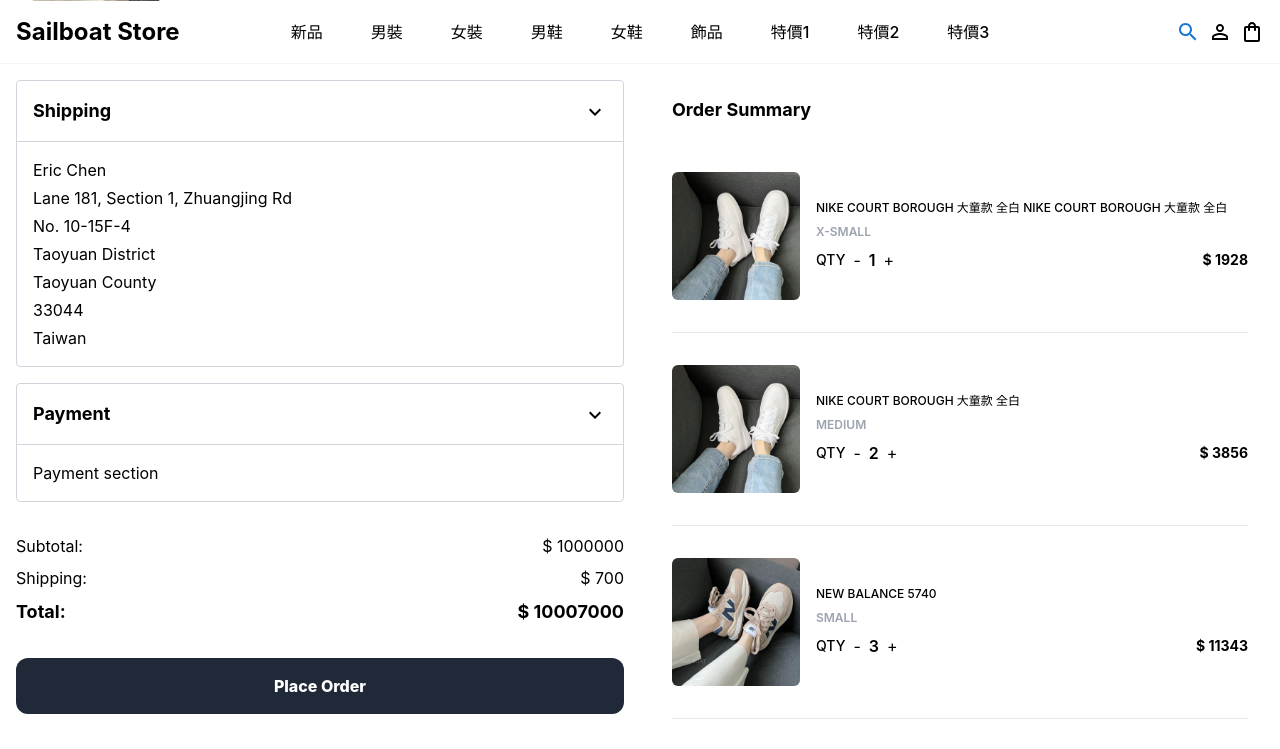
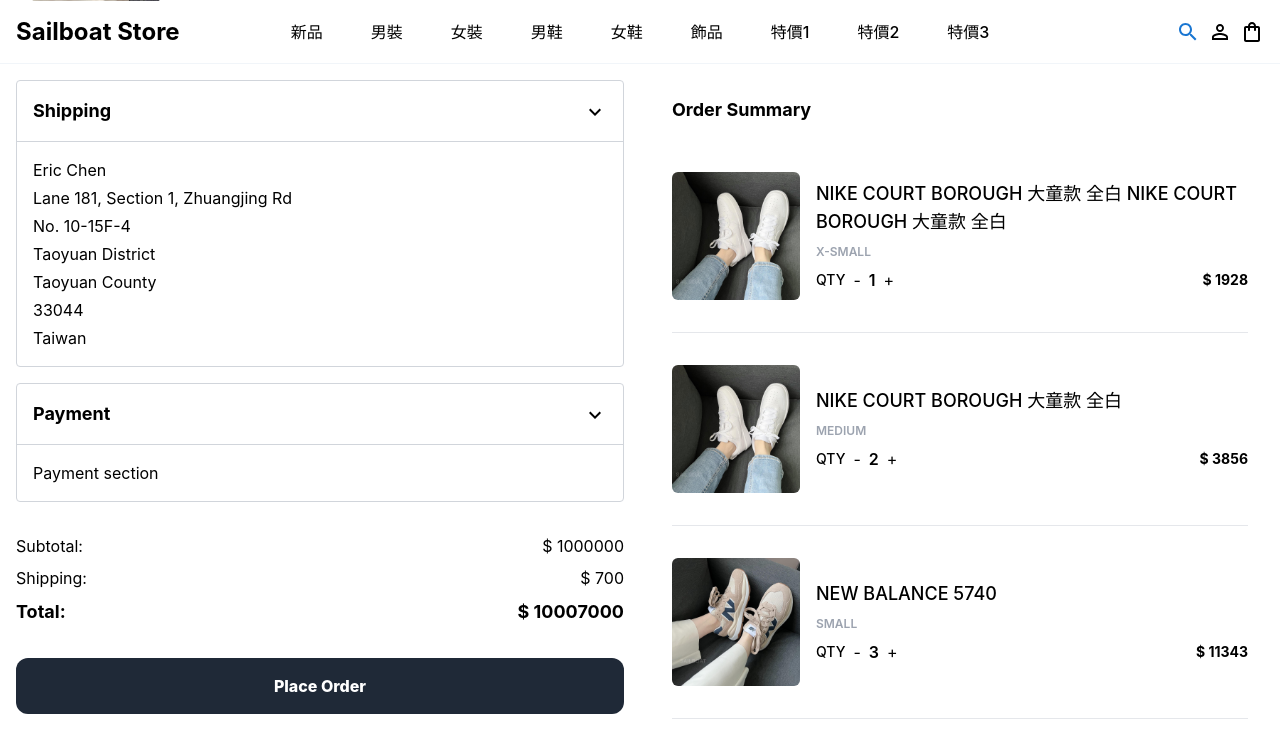
Before and after one commit to ericyangchen/shopping-platform, a React (Create React App) app in the folder frontend/: page /checkout in a window 1280 px wide. Shown: the top 749 px of the page. Built offline with nearby package versions, Linux system fonts and the light colour scheme.

Commit message:
Modify CartItem

```diff
--- a/frontend/src/components/navigation/shoppingCart/ShoppingCart.jsx
+++ b/frontend/src/components/navigation/shoppingCart/ShoppingCart.jsx
@@ -59,7 +59,7 @@
   // Context API
 
   return (
-    <div className={"fixed z-50 top-0 w-22/25 h-full bg-white transition-all duration-500 delay-50 md:w-1/3 xl:w-1/4 "
+    <div className={"fixed z-50 top-0 w-22/25 h-full bg-white transition-all duration-500 delay-50 md:w-1/2 lg:w-2/5 xl:w-1/3 "
       + (cartClick === true ? " right-0" : " -right-full")
     }>
       <div className="flex flex-col justify-center">
@@ -112,7 +112,7 @@
         </div>
 
         {/* Total Price info & Checkout button */}
-        <div className="w-22/25 h-80 p-4 fixed bottom-0 bg-white border-t border-gray-300 flex flex-col justify-between gap-4 overflow-scroll md:w-1/3 xl:w-1/4 ">
+        <div className="w-22/25 h-80 p-4 fixed bottom-0 bg-white border-t border-gray-300 flex flex-col justify-between gap-4 overflow-scroll md:w-1/2 lg:w-2/5 xl:w-1/3 ">
           {/* Free shipping info */}
           <div className="w-full p-4 bg-gray-100 rounded text-sm text-center text-black ">
             Spend $ 1000 more for <span className="font-bold">FREE SHIPPING</span>.
--- a/frontend/src/components/navigation/shoppingCart/ShoppingCartItem.jsx
+++ b/frontend/src/components/navigation/shoppingCart/ShoppingCartItem.jsx
@@ -17,7 +17,7 @@
 
       {/* Item Details */}
       <div className="flex-1 flex flex-col justify-center gap-1 lg:gap-2">
-        <p className="text-xs font-medium">{title}</p>
+        <p className="text-xs font-medium md:text-base lg:text-lg ">{title}</p>
         <p className="text-xs font-semibold text-gray-400">{size}</p>
 
         {/* Quantity & Price */}
--- a/frontend/src/pages/category/Category.jsx
+++ b/frontend/src/pages/category/Category.jsx
@@ -122,7 +122,7 @@
         {/* Title */}
         <h1 className="text-2xl font-bold text-center">{CategoryResult.name}</h1>
         {/* Count */}
-        <h2 className="text-md font-medium text-center">{CategoryResult.count} products</h2>
+        <h2 className="text-base font-medium text-center">{CategoryResult.count} products</h2>
       </div>
 
       {/* CategoryResult List */}
--- a/frontend/src/pages/checkout/Checkout.jsx
+++ b/frontend/src/pages/checkout/Checkout.jsx
@@ -66,7 +66,6 @@
   const [shippingToggle, setShippingToggle] = useState(true);
   const [paymentToggle, setPaymentToggle] = useState(true);
 
-
   // fetch info
 
   return (
@@ -108,6 +107,7 @@
           </div>
         </div>
 
+        {/* Outer div for desktop layout */}
         <div className="lg:flex lg:flex-col lg:gap-4 lg:col-start-1 lg:row-start-1 ">
           {/* Shipping info */}
           <div className="flex flex-col justify-center items-center border border-gray-300 rounded ">
```
